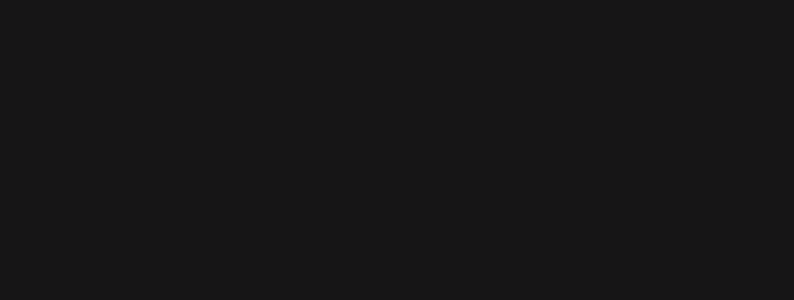
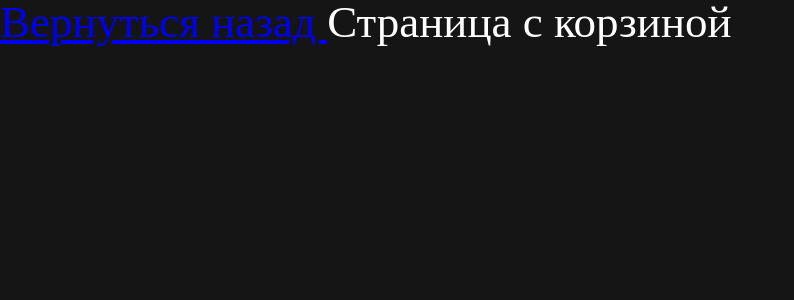
Before and after one commit to Ekaterina-Belkova/vue_restaurant_practice, a Vue app: page /basket in a window 1280 px wide. Before the commit this address had no page. Shown: the top 300 px of the page, without its empty margins (0-794 px from the left). Built offline with nearby package versions, Linux system fonts and the light colour scheme.

Commit message:
added <router-link> to basket

```diff
--- a/src/components/blocks/TheHeader.vue
+++ b/src/components/blocks/TheHeader.vue
@@ -4,7 +4,10 @@
     <div class="basket">
       <span class="items">3 товара
 на сумму 3 500 ₽</span>
-      <busketIcon />
+
+      <router-link to="/basket">
+        <busketIcon />
+      </router-link>
     </div>
   </header>
 </template>
--- a/src/router/index.js
+++ b/src/router/index.js
@@ -1,5 +1,6 @@
 import { createRouter, createWebHistory } from 'vue-router'
 import MainPage from '../views/MainPage.vue'
+import BasketPage from '../views/BasketPage.vue'
 
 const routes = [
   {
@@ -8,14 +9,9 @@ const routes = [
     component: MainPage
   },
   {
-    path: '/about',
-    name: 'about'
-    // route level code-splitting
-    // this generates a separate chunk (about.[hash].js) for this route
-    // which is lazy-loaded when the route is visited.
-    // component: function () {
-    //   return import(/* webpackChunkName: "about" */ '../views/AboutView.vue')
-    // }
+    path: '/basket',
+    name: 'basket',
+    component: BasketPage
   }
 ]
 
--- a/src/views/BasketPage.vue
+++ b/src/views/BasketPage.vue
@@ -0,0 +1,32 @@
+<template>
+  <div class="basket">
+
+    <router-link to="/">
+      Вернуться назад
+    </router-link>
+
+    Страница с корзиной
+  </div>
+</template>
+
+<script>
+
+export default {
+  name: 'BasketPage',
+  components: {
+  },
+  props: {
+  },
+  setup () {
+  }
+}
+</script>
+
+<style lang="scss" scoped>
+
+.basket {
+  color: #fff;
+  font-size: 45px;
+}
+
+</style>
```
